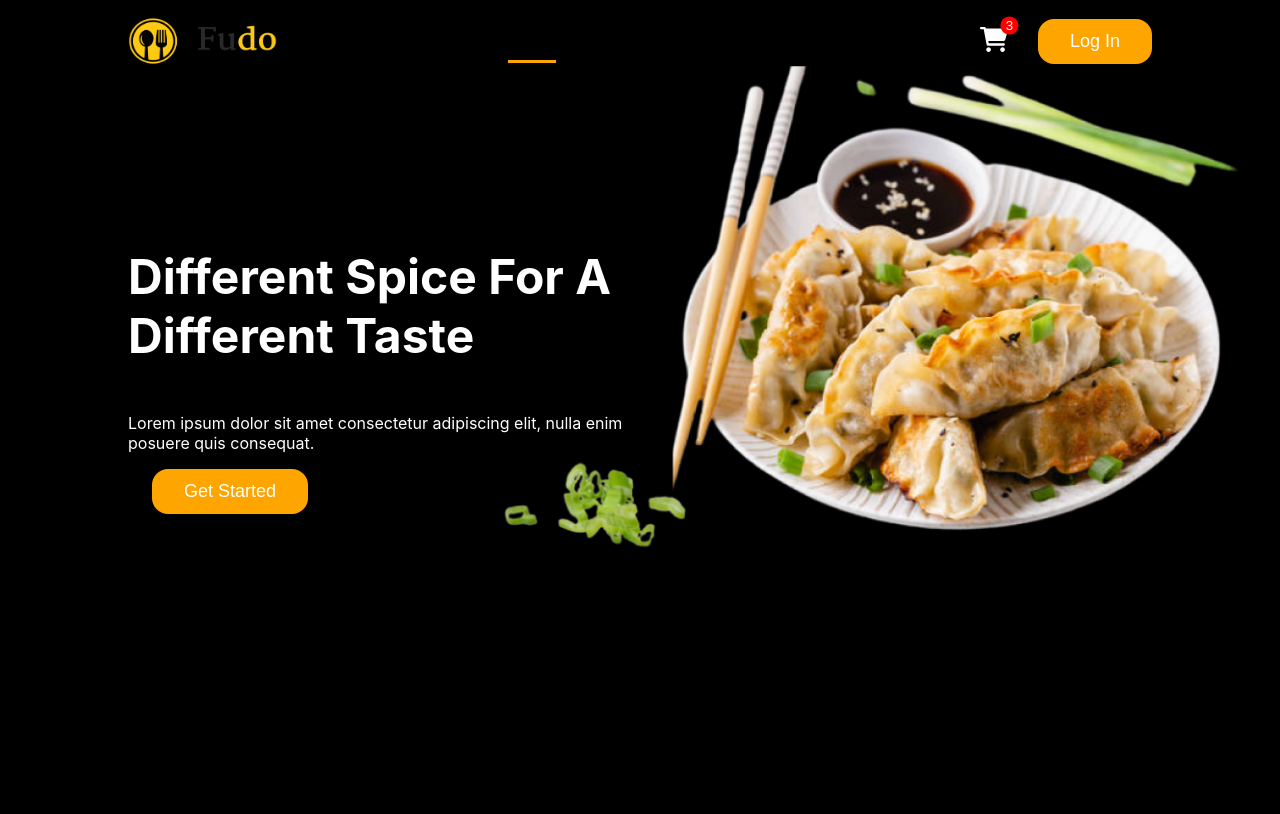
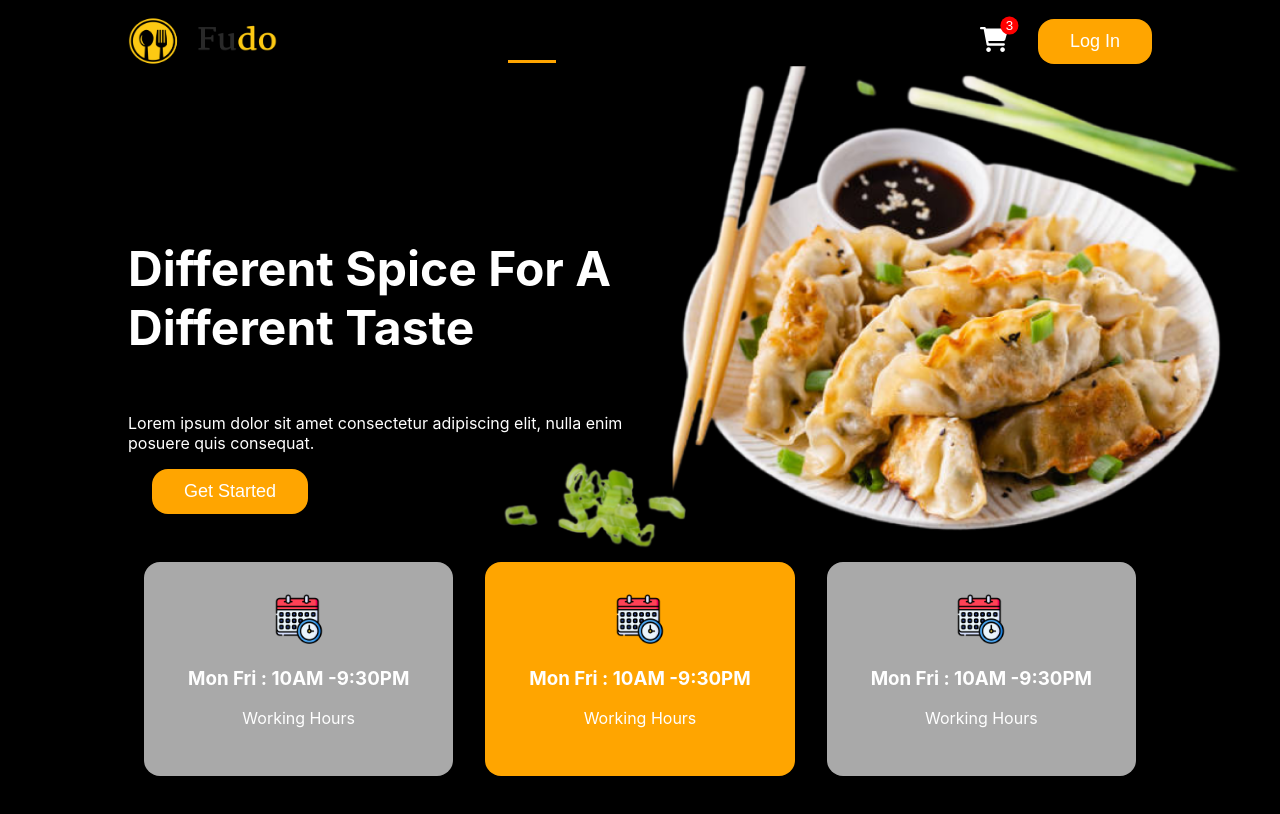
Before and after one commit to AbdullahAnsarii/DAT-Exam, a Next.js app: page / in a window 1280 px wide. Shown: the top 814 px of the page. Built offline with nearby package versions, Linux system fonts and the light colour scheme.

Commit message:
Contact cards done
Task 1

```diff
--- /dev/null
+++ b/components/ContactCards.tsx
@@ -0,0 +1,27 @@
+import { FC } from "react";
+import Image from "next/image";
+import styles from "../styles/ContactCards.module.scss";
+
+const ContactCards: FC = () => {
+    return (
+        <section className={styles.container}>
+            <div className={styles.card}>
+                <Image src='/Calendar.png' width="50px" height="50px" />
+                <h3>Mon Fri : 10AM -9:30PM</h3>
+                <p>Working Hours</p>
+            </div>
+            <div className={styles.card}>
+                <Image src='/Calendar.png' width="50px" height="50px" />
+                <h3>Mon Fri : 10AM -9:30PM</h3>
+                <p>Working Hours</p>
+            </div>
+            <div className={styles.card}>
+                <Image src='/Calendar.png' width="50px" height="50px" />
+                <h3>Mon Fri : 10AM -9:30PM</h3>
+                <p>Working Hours</p>
+            </div>
+        </section>
+    )
+}
+
+export default ContactCards;
--- a/components/Hero.tsx
+++ b/components/Hero.tsx
@@ -4,7 +4,7 @@ import styles from "../styles/Hero.module.scss";
 
 const Hero: FC = () => {
     return (
-        <div className={styles.container}>
+        <section className={styles.container}>
             <div className={styles.detail}>
                 <div >
                     <h1 className={styles.heading}> Different Spice For A Different Taste </h1>
@@ -23,7 +23,7 @@ const Hero: FC = () => {
             <div className={styles.image}>
                 <Image src='/Slider Food Image.png' alt="" width="800" height="500" />
             </div>
-        </div>
+        </section>
     )
 }
 
--- a/pages/index.tsx
+++ b/pages/index.tsx
@@ -1,6 +1,7 @@
 import type { NextPage } from 'next'
 import Head from 'next/head'
 import Image from 'next/image'
+import ContactCards from '../components/ContactCards'
 import Hero from '../components/Hero'
 import Navbar from '../components/Navbar'
 import styles from '../styles/Home.module.scss'
@@ -16,7 +17,7 @@ const Home: NextPage = () => {
 
       <Navbar />
       <Hero />
-
+      <ContactCards />
     </div>
   )
 }
--- /dev/null
+++ b/styles/ContactCards.module.scss
@@ -0,0 +1,21 @@
+.container {
+    display: flex;
+    margin: 3rem 0 3rem 0;
+}
+
+@mixin card-layout($color: DarkGray) {
+    padding: 2rem;
+    background: $color;
+    width: calc(100%/3);
+    text-align: center;
+    border-radius: 1rem;
+    margin: 0 1rem 0 1rem;
+}
+
+.card:nth-child(odd) {
+    @include card-layout;
+}
+
+.card:nth-child(even) {
+    @include card-layout($color: orange);
+}
```
